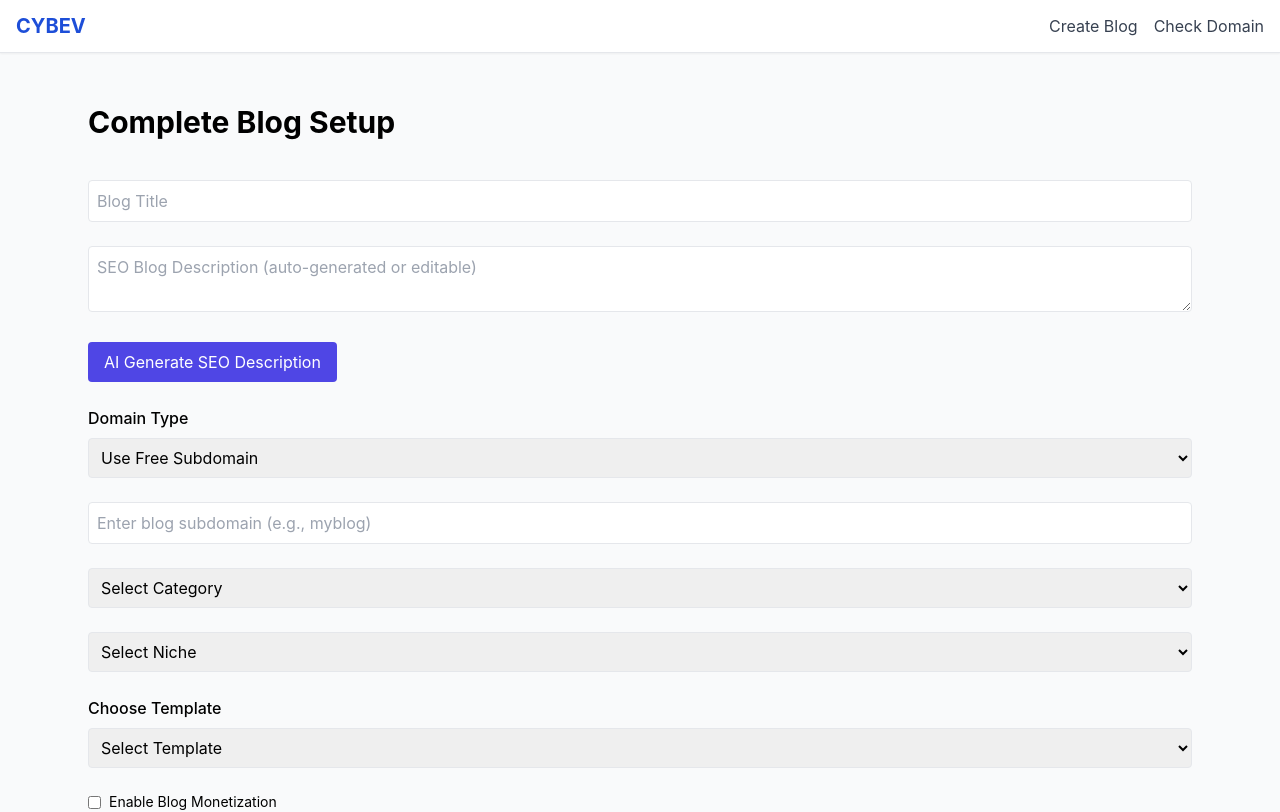
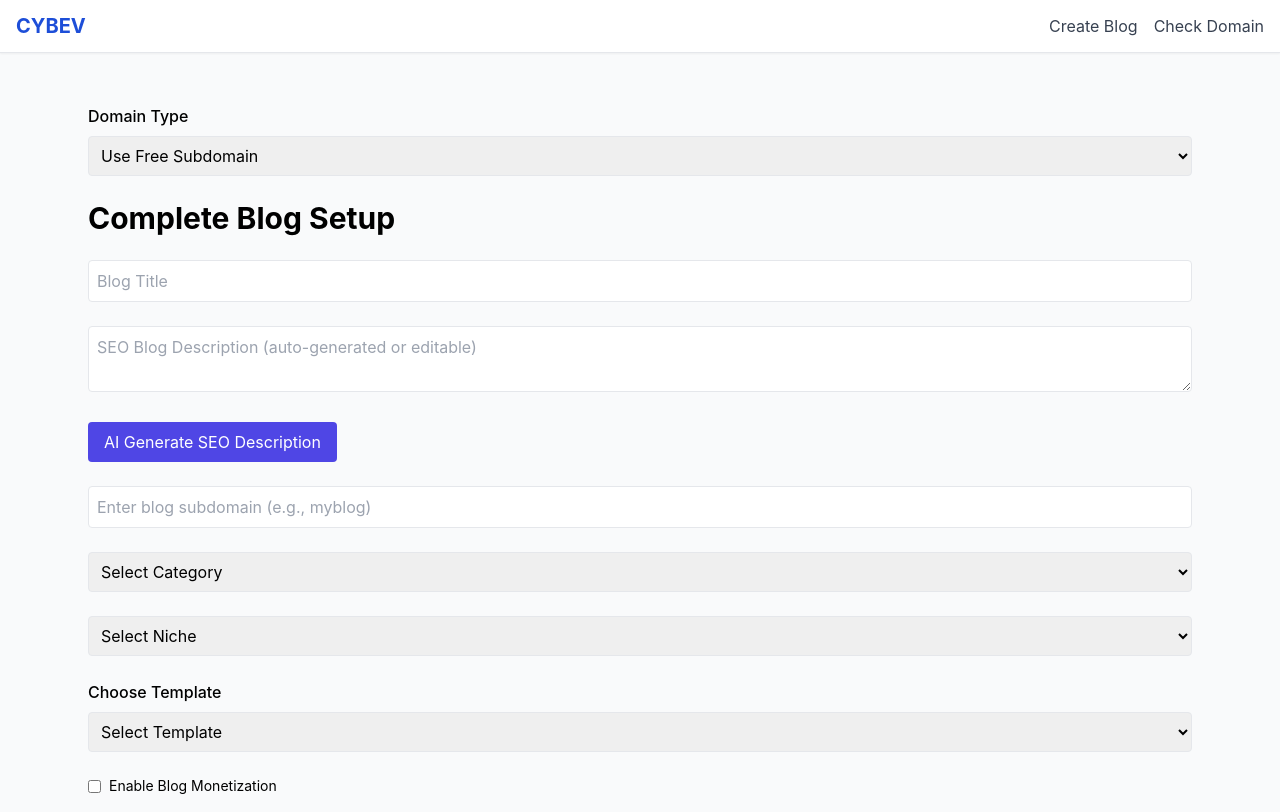
Before and after one commit to cybev1/cybev-frontend, a Next.js app: page /blog/setup in a window 1280 px wide. Shown: the top 812 px of the page. Built offline with nearby package versions, Linux system fonts and the light colour scheme.

Commit message:
Add files via upload

```diff
--- a/pages/blog/setup.jsx
+++ b/pages/blog/setup.jsx
@@ -86,12 +86,6 @@ export default function BlogSetup() {
 
   return (
     <div className="p-6 max-w-6xl mx-auto space-y-6">
-      <h1 className="text-3xl font-bold mb-4">Complete Blog Setup</h1>
-
-      <input name="title" placeholder="Blog Title" className="border p-2 rounded w-full" onChange={handleChange} />
-      <textarea name="description" placeholder="SEO Blog Description (auto-generated or editable)" className="border p-2 rounded w-full" value={form.description} onChange={handleChange} />
-      <button onClick={generateSEODescription} className="bg-indigo-600 text-white px-4 py-2 rounded">AI Generate SEO Description</button>
-
       <div className="space-y-2">
         <label className="font-medium">Domain Type</label>
         <select name="domainType" onChange={handleChange} className="border p-2 rounded w-full">
@@ -100,6 +94,14 @@ export default function BlogSetup() {
           <option value="register">Register New Domain</option>
         </select>
       </div>
+
+<h1 className="text-3xl font-bold mb-4">Complete Blog Setup</h1>
+
+      <input name="title" placeholder="Blog Title" className="border p-2 rounded w-full" onChange={handleChange} />
+      <textarea name="description" placeholder="SEO Blog Description (auto-generated or editable)" className="border p-2 rounded w-full" value={form.description} onChange={handleChange} />
+      <button onClick={generateSEODescription} className="bg-indigo-600 text-white px-4 py-2 rounded">AI Generate SEO Description</button>
+
+
 
       {form.domainType === 'subdomain' && (
         <>
```
